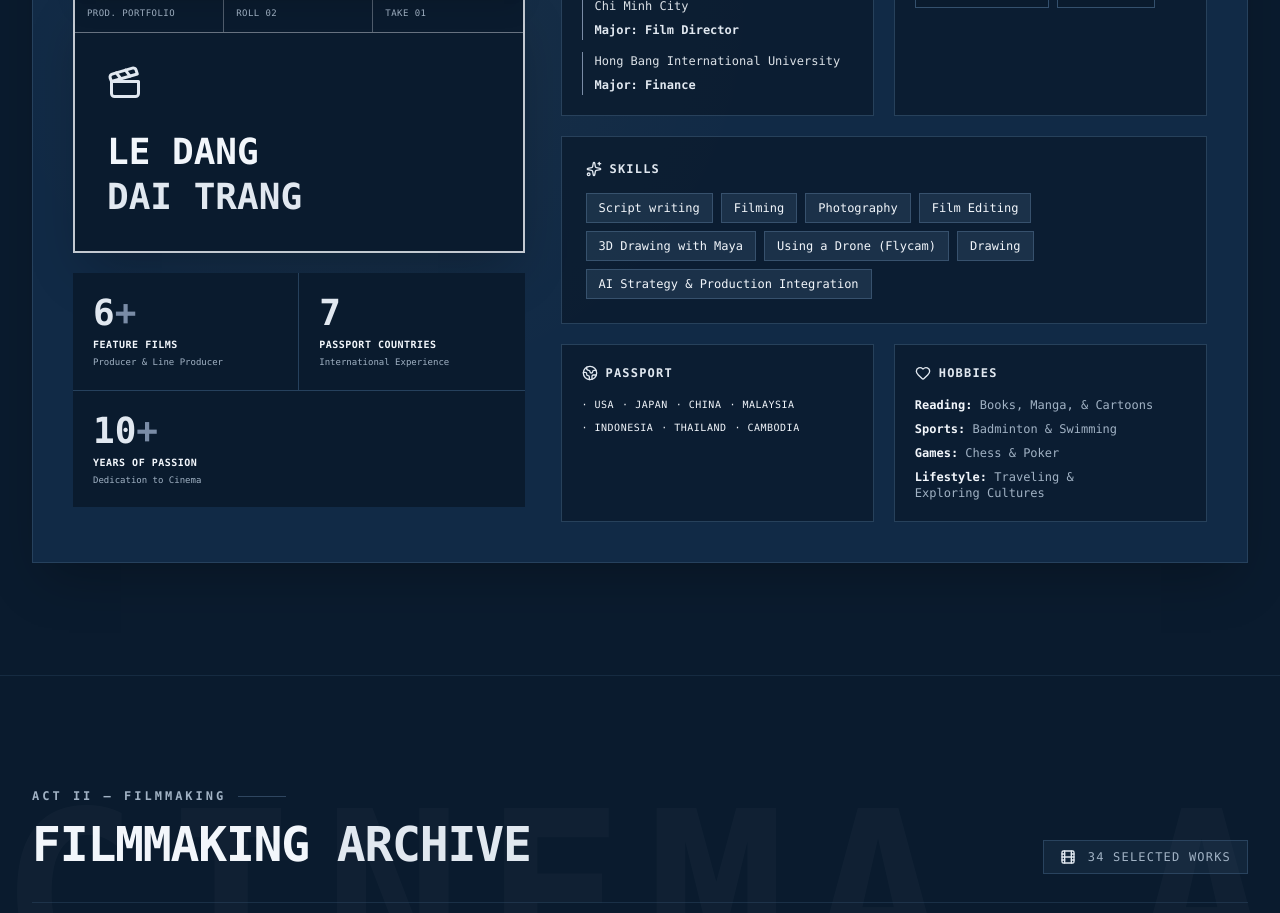
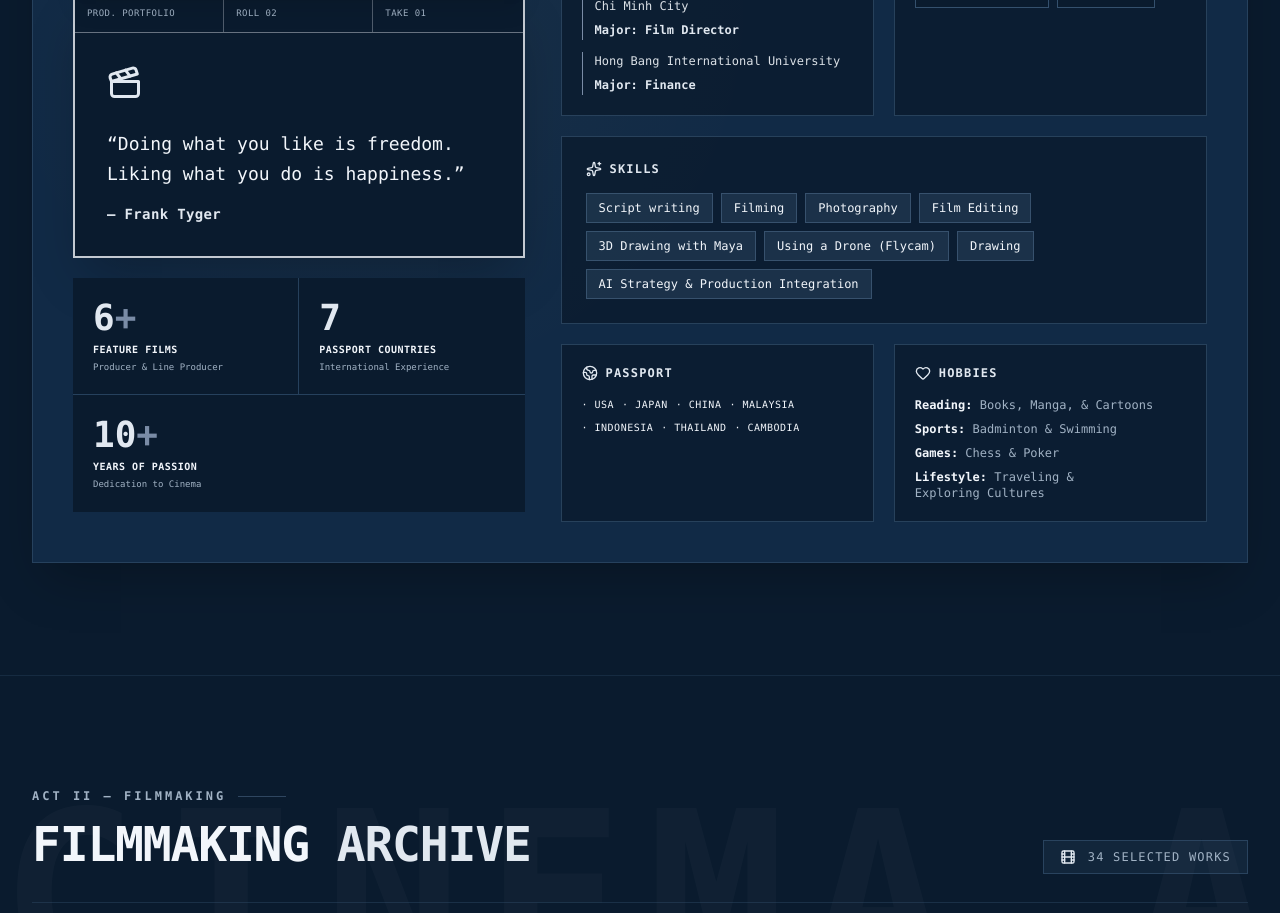
Before and after one commit to Schizophren-ia/Portfolio, a React (Vite) app: page / in a window 1280 px wide. Shown: the part 2040-2953 px from the top of the page. Built offline with nearby package versions, Linux system fonts and the light colour scheme.

Commit message:
Replace dossier clapper name with Frank Tyger quote

```diff
--- a/src/components/AboutSection.tsx
+++ b/src/components/AboutSection.tsx
@@ -202,7 +202,7 @@ export const AboutSection: React.FC = () => {
 
           <div className="relative grid grid-cols-1 gap-7 lg:grid-cols-12 lg:gap-9">
             <div className="dossier-reveal lg:col-span-5">
-              <button type="button" onClick={playClap} className="group block w-full text-left" aria-label={t('Animate clapperboard')}>
+              <button type="button" onClick={playClap} className="group block w-full text-left" aria-label={t('Animate clapperboard')} aria-describedby="clapperboard-quote">
                 <div ref={clapRef} className="clapper-top origin-bottom-left border-2 border-solo/80 bg-solo p-2 shadow-xl">
                   <div className="h-12 border border-noble-black/40 bg-[repeating-linear-gradient(135deg,#1e2524_0,#1e2524_38px,#ccd4d0_38px,#ccd4d0_72px)] transition-transform group-hover:-translate-y-0.5" />
                 </div>
@@ -214,7 +214,14 @@ export const AboutSection: React.FC = () => {
                   </div>
                   <div className="p-6 sm:p-8">
                     <Clapperboard className="mb-7 h-9 w-9 text-hive-delight" />
-                    <p className="font-playfair text-3xl font-black uppercase leading-tight text-solo sm:text-4xl">{filmmakerContent.profile.firstName}<br /><span className="text-hive-delight">{filmmakerContent.profile.lastName}</span></p>
+                    <figure id="clapperboard-quote" className="m-0">
+                      <blockquote className="font-playfair text-base font-medium leading-relaxed text-solo [text-wrap:pretty] sm:text-lg">
+                        <p>“{t('Doing what you like is freedom. Liking what you do is happiness.')}”</p>
+                      </blockquote>
+                      <figcaption className="mt-4 font-montserrat text-xs font-semibold tracking-wide text-hive-delight sm:text-sm">
+                        — Frank Tyger
+                      </figcaption>
+                    </figure>
                   </div>
                 </div>
               </button>
--- a/src/i18n/translations.ts
+++ b/src/i18n/translations.ts
@@ -30,6 +30,7 @@ export const vietnameseText: Record<string, string> = {
   'Behind the': 'Phía sau', 'Clapperboard': 'Bảng clapper',
   'Scene 02 · Take 01': 'Cảnh 02 · Lần quay 01',
   'Animate clapperboard': 'Bấm bảng clapper',
+  'Doing what you like is freedom. Liking what you do is happiness.': 'Làm điều bạn thích là tự do. Yêu thích điều bạn làm là hạnh phúc.',
   'Prod. Portfolio': 'Hồ sơ sản xuất', 'Roll 02': 'Cuộn 02', 'Take 01': 'Lần quay 01',
   'Education': 'Học vấn', 'Major:': 'Chuyên ngành:', 'Languages': 'Ngôn ngữ',
   'Skills': 'Kỹ năng', 'Passport': 'Dấu chân quốc tế', 'Hobbies': 'Sở thích',
```
